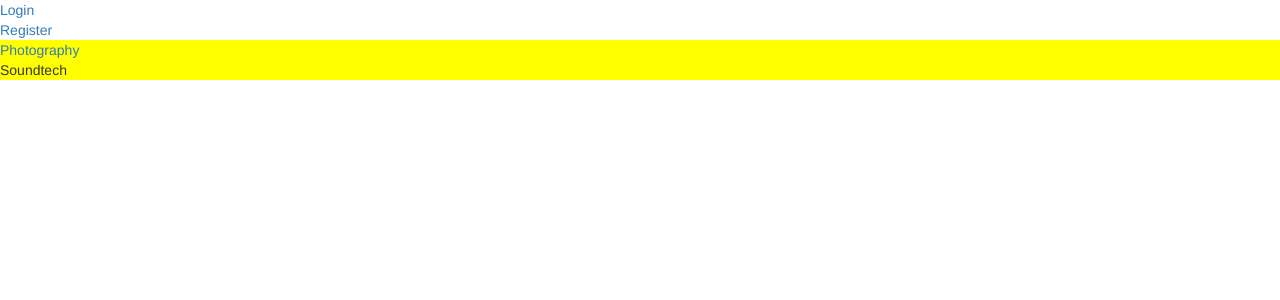
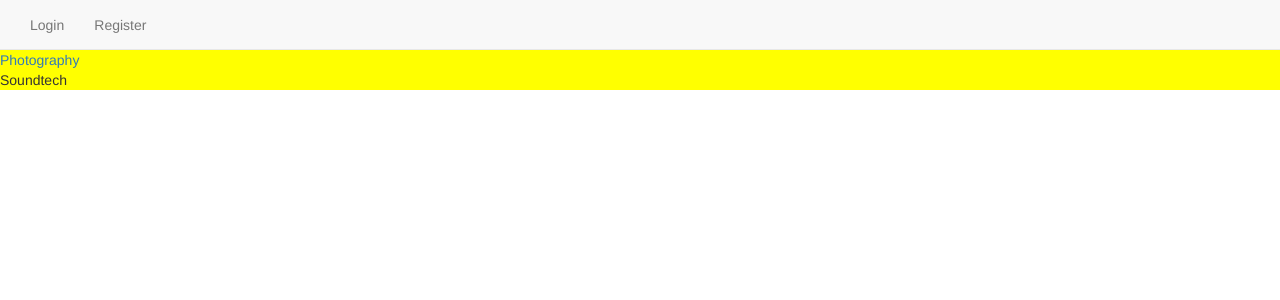
Before and after one commit to jefimenko/SfccPro, a Django app: page / in a window 1280 px wide. Shown: the top 300 px of the page. Run offline with Django 3.2, Linux system fonts and the light colour scheme; some libraries are stand-ins or nearby versions.

Commit message:
Adding bootstrap styling for navbars.

```diff
--- a/static/css/authbar.css
+++ b/static/css/authbar.css
@@ -1,3 +1,4 @@
-.authbar {
-
+#authentication {
+  width: 100%;
+  height: 50px;
 }
--- a/static/css/layout.css
+++ b/static/css/layout.css
@@ -2,5 +2,5 @@ body {
   width: 100%;
   height: 100%;
 
-  margin: 0;
+  margin: 50px 0 100px 0;
 }
--- a/static/css/navbar.css
+++ b/static/css/navbar.css
@@ -0,0 +1,4 @@
+#navigation {
+  width: 100%;
+  height: 50px;
+}
--- a/templates/authbar.html
+++ b/templates/authbar.html
@@ -1,24 +1,36 @@
+<nav id="authentication" class="navbar navbar-default navbar-fixed-top">
+  <div class="container-fluid">
+
     {% if not request.user.is_authenticated %}
 
-<div class="authbar">
+    <div class="authbar collapse navbar-collapse">
+      <ul class="nav navbar-nav">
+        <li>
           <a href="{% url 'account_login' %}">Login</a>
-</div>
-
-<div class="authbar">
+        </li>
+        <li>
           <a href="{% url 'account_signup' %}">Register</a>
+        </li>
+      </ul>
     </div>
 
     {% else %}
-<div class="authbar">
+
+    <div class="authbar collapse navbar-collapse">
+      <ul class="nav navbar-nav">
+        <li>
           {{ request.user }}
-</div>
-
-<div class="authbar">
+        </li>
+        <li>
           <a href="">Profile</a>
-</div>
-
-<div class="authbar">
+        </li>
+        <li>
           <a href="{% url 'account_logout' %}">Logout</a>
+        </li>
+      </ul>
     </div>
 
     {% endif %}
+
+  </div>
+</nav>
--- a/templates/layout.html
+++ b/templates/layout.html
@@ -19,6 +19,8 @@ SFCC
 
 <link rel="stylesheet" type="text/css" href="{% static "css/bootstrap.min.css" %}" />
 <link rel="stylesheet" type="text/css" href="{% static "css/layout.css" %}" />
+<link rel="stylesheet" type="text/css" href="{% static "css/authbar.css" %}" />
+<link rel="stylesheet" type="text/css" href="{% static "css/navbar.css" %}" />
 
 {% block style_block %}
 {% endblock %}
```
Also changed, not shown: templates/navbar.html (+17 -9 lines). Lines whose indentation alone changed are shown as unchanged.
